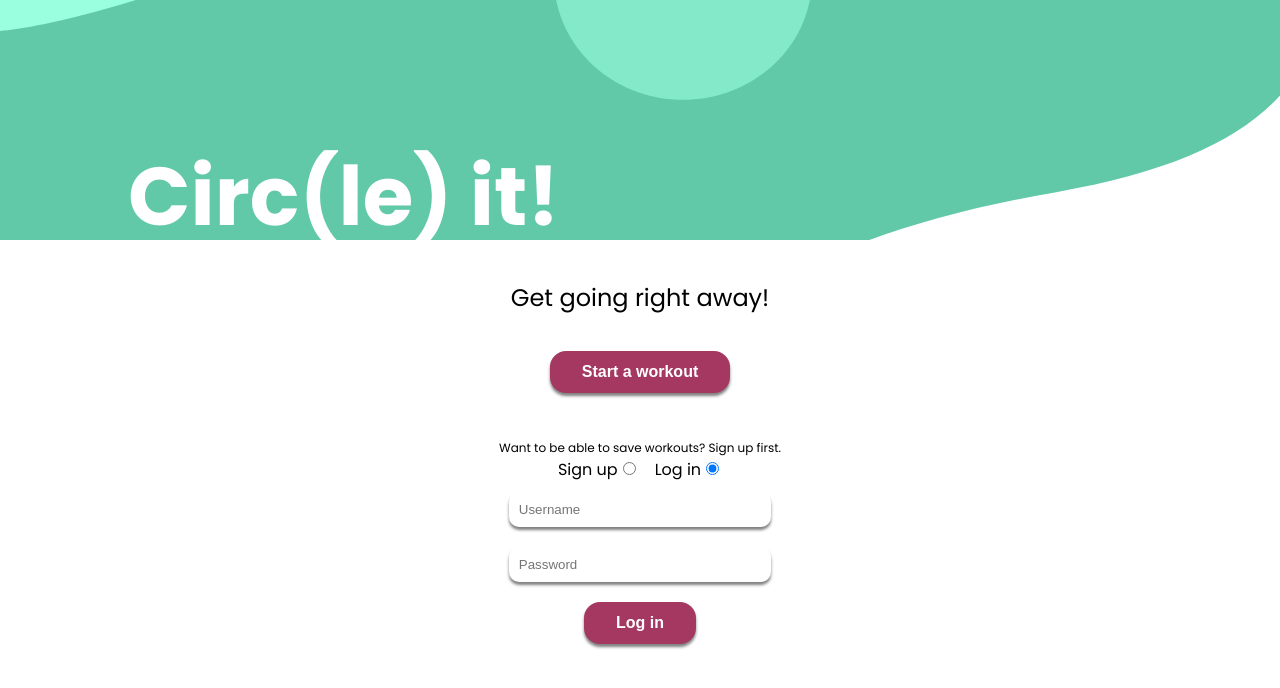
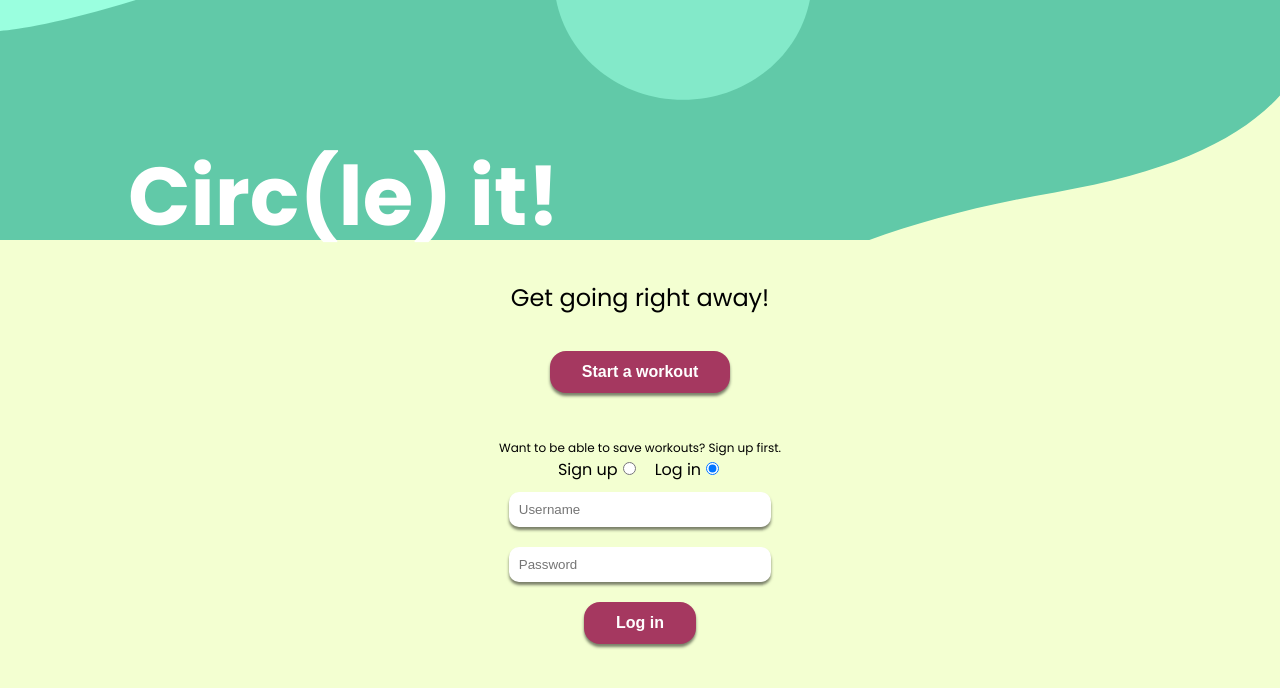
Before and after one commit to Cheroptera/circle-it-FE, a React (Create React App) app: page / in a window 1280 px wide. Shown: the top 688 px of the page. Built offline with nearby package versions, Linux system fonts and the light colour scheme.

Commit message:
changed background color to some light yellow

```diff
--- a/src/GlobalStyle.js
+++ b/src/GlobalStyle.js
@@ -5,6 +5,7 @@ const GlobalStyle = createGlobalStyle`
     margin: 0;
     padding: 0;
     font-family: 'Poppins', sans-serif;
+    background:#F3FFD1;
   }
 
   h1,
```
